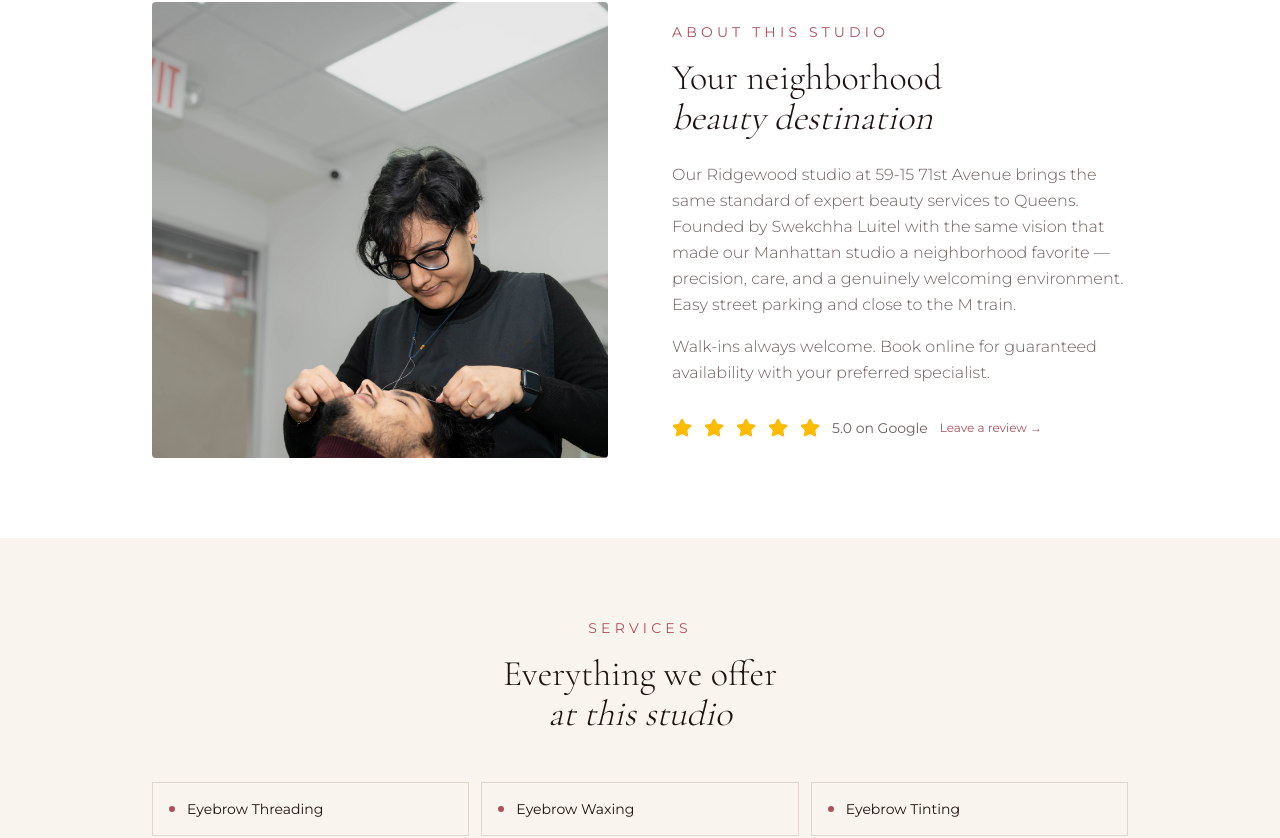
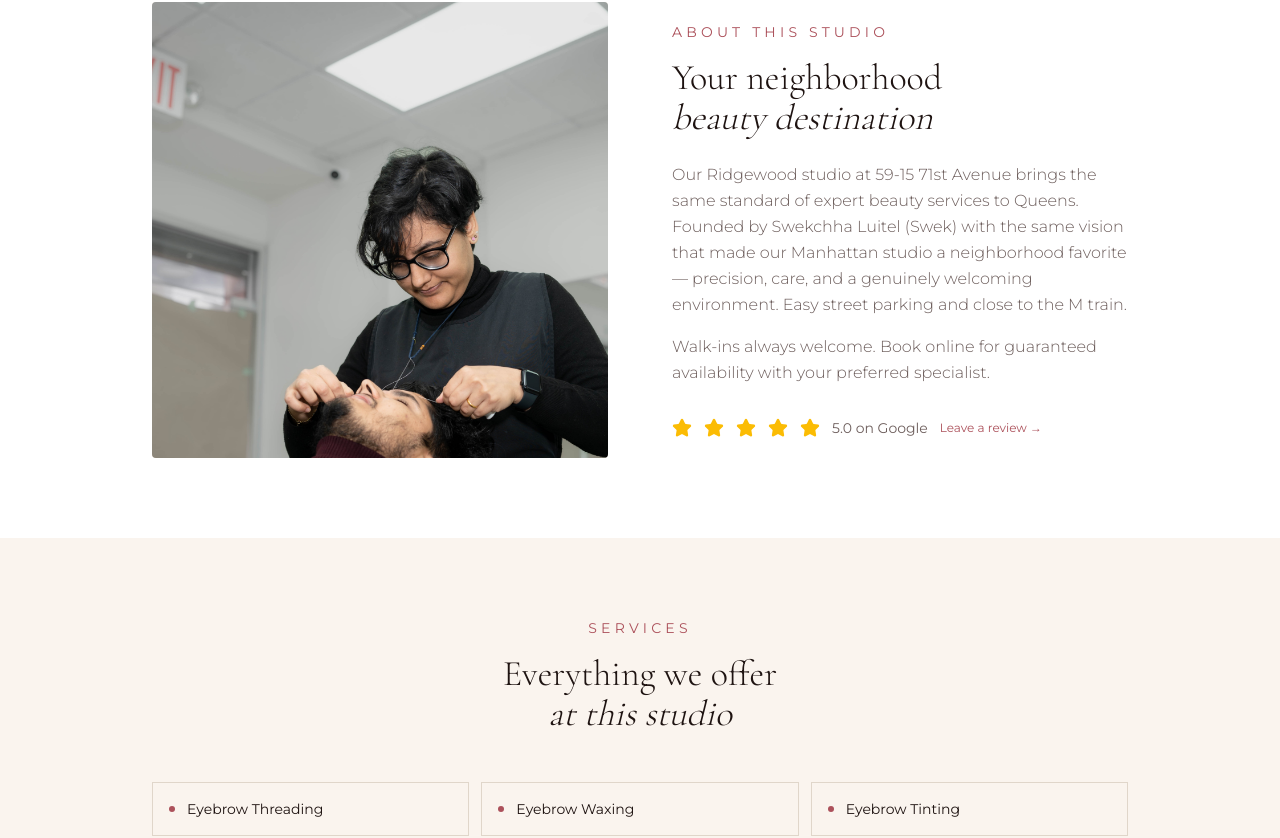
Before and after one commit to Uniq1st/brows-and-lashes-website, a Next.js app: page /ridgewood in a window 1280 px wide. Shown: the part 955-1793 px from the top of the page. Built offline with nearby package versions, Linux system fonts and the light colour scheme.

Commit message:
feat: add (Swek) after Swekchha Luitel in all visible text
Co-Authored-By: Claude Sonnet 4.6 <noreply@anthropic.com>

```diff
--- a/app/page.tsx
+++ b/app/page.tsx
@@ -43,7 +43,7 @@ const faqSchema = {
     {
       "@type": "Question",
       "name": "Are your specialists licensed?",
-      "acceptedAnswer": { "@type": "Answer", "text": "Yes — every specialist at UniqSwek is a licensed cosmetologist or licensed technician in New York State. Our team is led by founder Swekchha Luitel, who has over 8 years of experience." }
+      "acceptedAnswer": { "@type": "Answer", "text": "Yes — every specialist at UniqSwek is a licensed cosmetologist or licensed technician in New York State. Our team is led by founder Swekchha Luitel (Swek), who has over 8 years of experience." }
     },
     {
       "@type": "Question",
--- a/app/ridgewood/page.tsx
+++ b/app/ridgewood/page.tsx
@@ -47,7 +47,7 @@ export default function RidgewoodPage() {
       storeId="eyebrow-shape"
       teamMembers={ridgewoodTeam}
       heroTagline="Bringing UniqSwek's signature precision threading and lash artistry to Ridgewood, Queens."
-      neighborhoodDesc="Our Ridgewood studio at 59-15 71st Avenue brings the same standard of expert beauty services to Queens. Founded by Swekchha Luitel with the same vision that made our Manhattan studio a neighborhood favorite — precision, care, and a genuinely welcoming environment. Easy street parking and close to the M train."
+      neighborhoodDesc="Our Ridgewood studio at 59-15 71st Avenue brings the same standard of expert beauty services to Queens. Founded by Swekchha Luitel (Swek) with the same vision that made our Manhattan studio a neighborhood favorite — precision, care, and a genuinely welcoming environment. Easy street parking and close to the M train."
     />
     </>
   )
--- a/components/about-section.tsx
+++ b/components/about-section.tsx
@@ -30,7 +30,7 @@ export function AboutSection() {
             </h2>
             <div className="space-y-6 font-[family-name:var(--font-montserrat)] text-muted-foreground font-light leading-relaxed">
               <p>
-                UniqSwek was founded by <span className="text-foreground font-medium">Swekchha Luitel</span> with one vision: bring expert, precision beauty services to New York City. What started as a single studio on the Upper East Side of Manhattan has grown into two NYC locations — a testament to the trust and love of our incredible clients.
+                UniqSwek was founded by <span className="text-foreground font-medium">Swekchha Luitel (Swek)</span> with one vision: bring expert, precision beauty services to New York City. What started as a single studio on the Upper East Side of Manhattan has grown into two NYC locations — a testament to the trust and love of our incredible clients.
               </p>
               <p>
                 Our team of highly trained specialists is passionate about delivering personalized, high-quality services tailored to your unique preferences. Whether you&apos;re shaping your brows with meticulous threading, achieving smooth, radiant skin with our waxing and facial treatments, or adding drama to your eyes with stunning lash extensions, we prioritize your comfort and satisfaction every step of the way.
--- a/components/faq-section.tsx
+++ b/components/faq-section.tsx
@@ -64,7 +64,7 @@ const faqs = [
       },
       {
         q: "Are your specialists licensed?",
-        a: "Yes — every specialist at UniqSwek is a licensed cosmetologist or licensed technician in New York State. Our team is led by founder Swekchha Luitel, who has over 8 years of experience. We maintain strict hygiene standards with new tools and sanitized equipment for every client."
+        a: "Yes — every specialist at UniqSwek is a licensed cosmetologist or licensed technician in New York State. Our team is led by founder Swekchha Luitel (Swek), who has over 8 years of experience. We maintain strict hygiene standards with new tools and sanitized equipment for every client."
       },
       {
         q: "Do you offer services for men?",
--- a/components/footer.tsx
+++ b/components/footer.tsx
@@ -126,7 +126,7 @@ export function Footer() {
         {/* Bottom */}
         <div className="pt-8 border-t border-background/20 flex flex-col md:flex-row justify-between items-center gap-4">
           <p className="font-[family-name:var(--font-montserrat)] text-sm text-background/50 font-light">
-            © {new Date().getFullYear()} UniqSwek Beauty Studios · Founded by Swekchha Luitel. All rights reserved.
+            © {new Date().getFullYear()} UniqSwek Beauty Studios · Founded by Swekchha Luitel (Swek). All rights reserved.
           </p>
           <div className="flex gap-6">
             <Link
```
